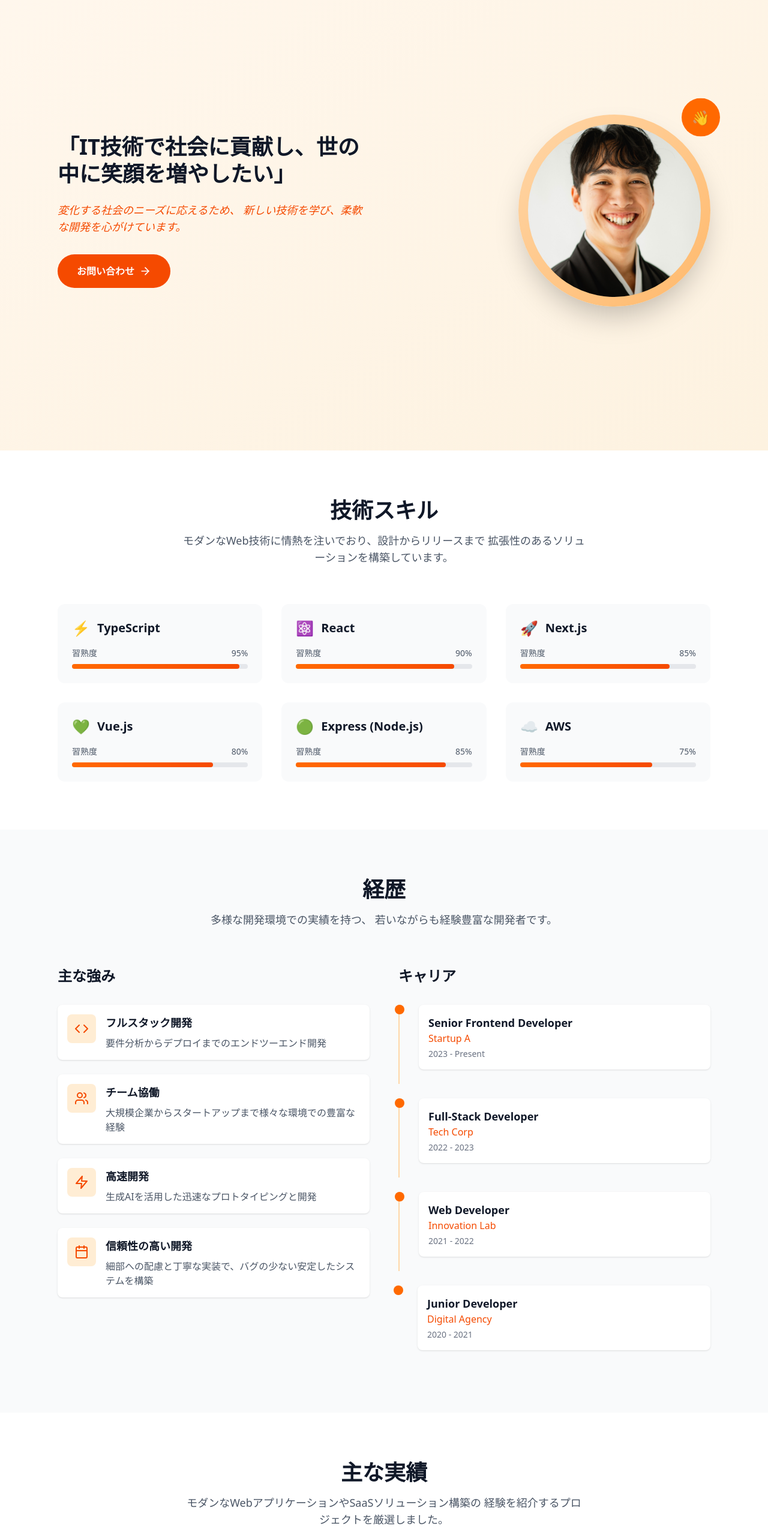
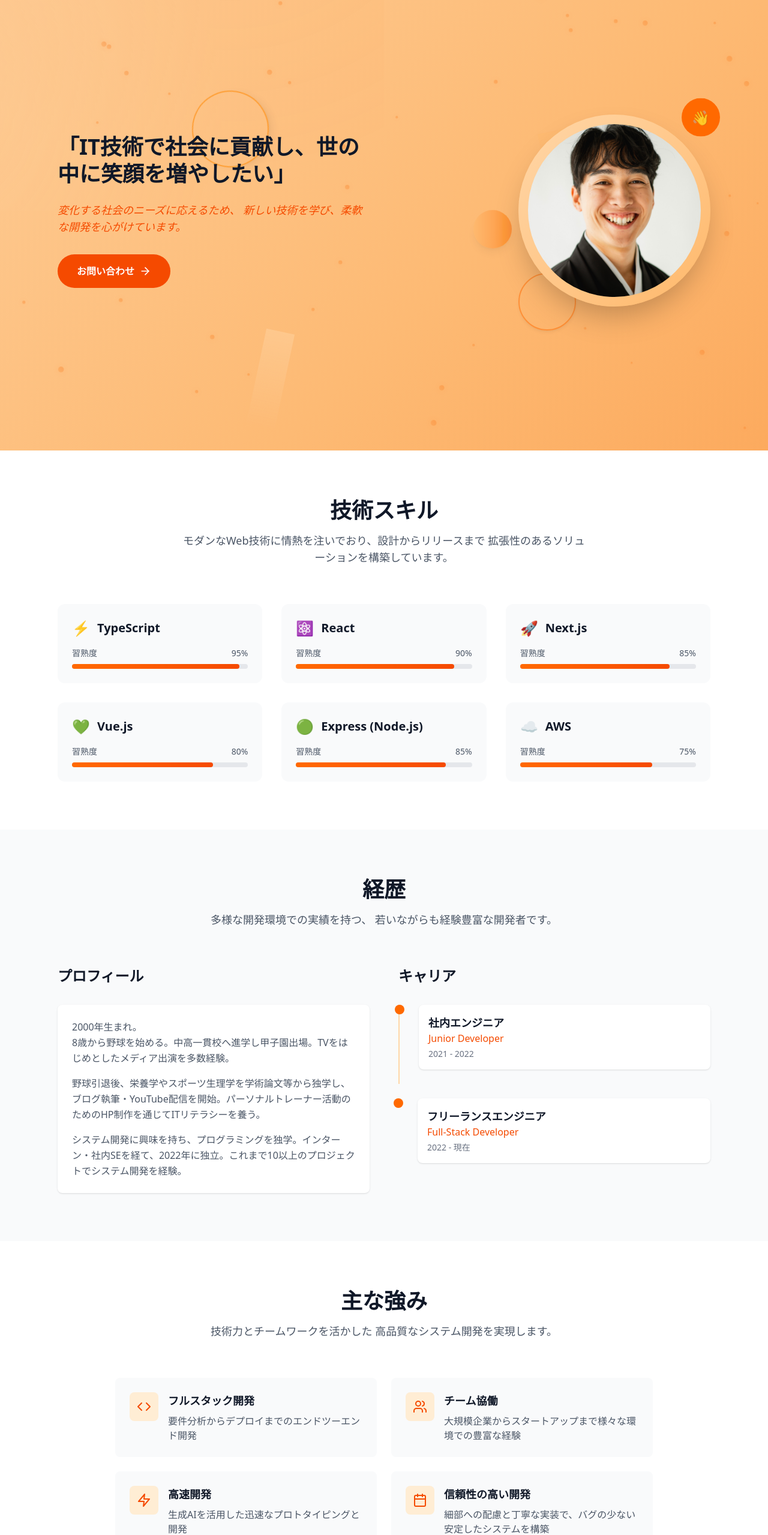
Before and after one commit to nakazawa-juk/portfolio, a Next.js app: page / in a window 1280 px wide. Shown: the part 49-2608 px from the top of the page at 60% size. Built offline with nearby package versions, Linux system fonts and the light colour scheme.

Commit message:
change: 経歴セクションを実物に置き換え & Hero セクションのデザインアップグレード

```diff
--- a/src/app/page.tsx
+++ b/src/app/page.tsx
@@ -2,6 +2,7 @@ import Header from '../components/Header';
 import Hero from '../components/Hero';
 import Skills from '../components/Skills';
 import Experience from '../components/Experience';
+import Strengths from '../components/Strengths';
 import Works from '../components/Works';
 import Contact from '../components/Contact';
 
@@ -13,6 +14,7 @@ export default function Home() {
         <Hero />
         <Skills />
         <Experience />
+        <Strengths />
         <Works />
         <Contact />
       </main>
--- a/src/components/Contact.tsx
+++ b/src/components/Contact.tsx
@@ -58,7 +58,7 @@ const Contact = () => {
 
         <div className="text-center bg-white rounded-xl p-8 shadow-lg">
           <h3 className="text-xl font-bold text-gray-900 mb-4">
-            求めている案件
+            得意分野
           </h3>
           <div className="grid md:grid-cols-2 lg:grid-cols-4 gap-4">
             <div className="p-4 bg-orange-50 rounded-lg">
--- a/src/components/Experience.tsx
+++ b/src/components/Experience.tsx
@@ -1,42 +1,13 @@
 import React from 'react';
-import { Calendar, Users, Code, Zap } from 'lucide-react';
 
 const Experience = () => {
-  const highlights = [
+  const companies = [
+    { name: 'Junior Developer', role: '社内エンジニア', period: '2021 - 2022' },
     {
-      icon: <Code className="w-6 h-6" />,
-      title: 'フルスタック開発',
-      description:
-        '要件分析からデプロイまでのエンドツーエンド開発',
+      name: 'Full-Stack Developer',
+      role: 'フリーランスエンジニア',
+      period: '2022 - 現在',
     },
-    {
-      icon: <Users className="w-6 h-6" />,
-      title: 'チーム協働',
-      description:
-        '大規模企業からスタートアップまで様々な環境での豊富な経験',
-    },
-    {
-      icon: <Zap className="w-6 h-6" />,
-      title: '高速開発',
-      description:
-        '生成AIを活用した迅速なプロトタイピングと開発',
-    },
-    {
-      icon: <Calendar className="w-6 h-6" />,
-      title: '信頼性の高い開発',
-      description: '細部への配慮と丁寧な実装で、バグの少ない安定したシステムを構築',
-    },
-  ];
-
-  const companies = [
-    {
-      name: 'Startup A',
-      role: 'Senior Frontend Developer',
-      period: '2023 - Present',
-    },
-    { name: 'Tech Corp', role: 'Full-Stack Developer', period: '2022 - 2023' },
-    { name: 'Innovation Lab', role: 'Web Developer', period: '2021 - 2022' },
-    { name: 'Digital Agency', role: 'Junior Developer', period: '2020 - 2021' },
   ];
 
   return (
@@ -53,28 +24,23 @@ const Experience = () => {
         </div>
 
         <div className="grid lg:grid-cols-2 gap-12">
-          {/* Highlights */}
+          {/* Profile */}
           <div>
             <h3 className="text-2xl font-bold text-gray-900 mb-8">
-              主な強み
+              プロフィール
             </h3>
-            <div className="space-y-6">
-              {highlights.map((highlight, index) => (
-                <div
-                  key={index}
-                  className="flex gap-4 p-4 bg-white rounded-lg shadow-sm hover:shadow-md transition-shadow duration-300"
-                >
-                  <div className="flex-shrink-0 w-12 h-12 bg-orange-100 rounded-lg flex items-center justify-center text-orange-600">
-                    {highlight.icon}
-                  </div>
-                  <div>
-                    <h4 className="text-lg font-semibold text-gray-900 mb-2">
-                      {highlight.title}
-                    </h4>
-                    <p className="text-gray-600">{highlight.description}</p>
-                  </div>
-                </div>
-              ))}
+            <div className="bg-white p-6 rounded-lg shadow-sm">
+              <div className="prose prose-gray max-w-none">
+                <p className="text-gray-600 leading-relaxed mb-4">
+                  2000年生まれ。<br/>8歳から野球を始める。中高一貫校へ進学し甲子園出場。TVをはじめとしたメディア出演を多数経験。
+                </p>
+                <p className="text-gray-600 leading-relaxed mb-4">
+                  野球引退後、栄養学やスポーツ生理学を学術論文等から独学し、ブログ執筆・YouTube配信を開始。パーソナルトレーナー活動のためのHP制作を通じてITリテラシーを養う。
+                </p>
+                <p className="text-gray-600 leading-relaxed">
+                  システム開発に興味を持ち、プログラミングを独学。インターン・社内SEを経て、2022年に独立。これまで10以上のプロジェクトでシステム開発を経験。
+                </p>
+              </div>
             </div>
           </div>
 
--- a/src/components/Hero.tsx
+++ b/src/components/Hero.tsx
@@ -1,10 +1,42 @@
 'use client';
 
-import React from 'react';
+import React, { useEffect, useState } from 'react';
 import { ArrowRight } from 'lucide-react';
 import Image from 'next/image';
 
 const Hero = () => {
+  const [particles, setParticles] = useState([]);
+
+  useEffect(() => {
+    const generateParticles = () => {
+      const isMobile = window.innerWidth < 768;
+      const particleCount = isMobile ? 25 : 50; // モバイルでは半分に削減
+      const newParticles = [];
+
+      for (let i = 0; i < particleCount; i++) {
+        newParticles.push({
+          id: i,
+          x: Math.random() * 100,
+          y: Math.random() * 100,
+          size: Math.random() * 6 + 3, // サイズを3-9pxに拡大
+          animationDelay: Math.random() * 20,
+          animationDuration: Math.random() * 15 + 15, // 少し速く
+        });
+      }
+      setParticles(newParticles);
+    };
+
+    generateParticles();
+
+    // レスポンシブ対応のためリサイズ時に再生成
+    const handleResize = () => {
+      generateParticles();
+    };
+
+    window.addEventListener('resize', handleResize);
+    return () => window.removeEventListener('resize', handleResize);
+  }, []);
+
   const scrollToContact = () => {
     const element = document.getElementById('contact');
     if (element) {
@@ -15,9 +47,61 @@ const Hero = () => {
   return (
     <section
       id="about"
-      className="min-h-screen flex items-center bg-gradient-to-br from-orange-50 to-cream-100"
+      className="min-h-screen flex items-center relative overflow-hidden"
+      style={{
+        background: 'linear-gradient(135deg, #fff7ed 0%, #ffedd5 25%, #fed7aa 50%, #fdba74 75%, #fb923c 100%)',
+        backgroundSize: '400% 400%',
+        animation: 'gradientShift 15s ease infinite',
+      }}
     >
-      <div className="max-w-6xl mx-auto px-4 sm:px-6 lg:px-8 py-20">
+      {/* Animated Background Particles */}
+      <div className="absolute inset-0 overflow-hidden pointer-events-none">
+        {particles.map((particle) => (
+          <div
+            key={particle.id}
+            className="absolute rounded-full opacity-40"
+            style={{
+              left: `${particle.x}%`,
+              top: `${particle.y}%`,
+              width: `${particle.size}px`,
+              height: `${particle.size}px`,
+              background: 'linear-gradient(45deg, #fb923c, #f97316)',
+              boxShadow: '0 0 10px rgba(251, 146, 60, 0.3)',
+              animationDelay: `${particle.animationDelay}s`,
+              animationDuration: `${particle.animationDuration}s`,
+              animation: 'float 20s ease-in-out infinite, fade 8s ease-in-out infinite alternate',
+            }}
+          />
+        ))}
+      </div>
+
+      {/* Geometric Shapes */}
+      <div className="absolute inset-0 overflow-hidden pointer-events-none">
+        <div className="absolute top-1/4 left-1/4 w-16 md:w-32 h-16 md:h-32 border-2 border-orange-400 rounded-full opacity-60 animate-spin-slow shadow-lg" />
+        <div className="absolute bottom-1/4 right-1/4 w-12 md:w-24 h-12 md:h-24 border-2 border-orange-500 rounded-full opacity-50 animate-pulse shadow-md" />
+        <div className="absolute top-1/2 right-1/3 w-8 md:w-16 h-8 md:h-16 bg-gradient-to-r from-orange-300 to-orange-500 rounded-full opacity-50 animate-bounce-slow shadow-lg" />
+        <div className="absolute top-3/4 left-1/3 w-6 md:w-12 h-20 md:h-40 bg-gradient-to-b from-orange-200 to-transparent opacity-40 animate-pulse transform rotate-12" />
+        <div className="absolute top-1/3 right-1/4 w-6 md:w-12 h-20 md:h-40 bg-gradient-to-b from-orange-300 to-transparent opacity-40 animate-bounce-slow transform -rotate-12" />
+      </div>
+
+      {/* Wave Background Effects */}
+      <div className="absolute inset-0 overflow-hidden pointer-events-none">
+        <div className="absolute -top-1/2 -left-1/2 w-full h-full opacity-30">
+          <div
+            className="w-full h-full"
+            style={{
+              background: `
+                radial-gradient(circle at 20% 50%, rgba(251, 146, 60, 0.3) 0%, transparent 50%),
+                radial-gradient(circle at 80% 20%, rgba(249, 115, 22, 0.2) 0%, transparent 50%),
+                radial-gradient(circle at 40% 80%, rgba(254, 215, 170, 0.4) 0%, transparent 50%)
+              `,
+              animation: 'gradientShift 20s ease infinite',
+            }}
+          />
+        </div>
+      </div>
+
+      <div className="max-w-6xl mx-auto px-4 sm:px-6 lg:px-8 py-20 relative z-10">
         <div className="grid lg:grid-cols-2 gap-12 items-center">
           <div className="space-y-8">
             <div className="space-y-6">
--- /dev/null
+++ b/src/components/Strengths.tsx
@@ -0,0 +1,67 @@
+import React from 'react';
+import { Calendar, Users, Code, Zap } from 'lucide-react';
+
+const Strengths = () => {
+  const highlights = [
+    {
+      icon: <Code className="w-6 h-6" />,
+      title: 'フルスタック開発',
+      description:
+        '要件分析からデプロイまでのエンドツーエンド開発',
+    },
+    {
+      icon: <Users className="w-6 h-6" />,
+      title: 'チーム協働',
+      description:
+        '大規模企業からスタートアップまで様々な環境での豊富な経験',
+    },
+    {
+      icon: <Zap className="w-6 h-6" />,
+      title: '高速開発',
+      description:
+        '生成AIを活用した迅速なプロトタイピングと開発',
+    },
+    {
+      icon: <Calendar className="w-6 h-6" />,
+      title: '信頼性の高い開発',
+      description: '細部への配慮と丁寧な実装で、バグの少ない安定したシステムを構築',
+    },
+  ];
+
+  return (
+    <section id="strengths" className="py-20 bg-white">
+      <div className="max-w-6xl mx-auto px-4 sm:px-6 lg:px-8">
+        <div className="text-center mb-16">
+          <h2 className="text-3xl md:text-4xl font-bold text-gray-900 mb-4">
+            主な強み
+          </h2>
+          <p className="text-lg text-gray-600 max-w-2xl mx-auto">
+            技術力とチームワークを活かした
+            高品質なシステム開発を実現します。
+          </p>
+        </div>
+
+        <div className="grid md:grid-cols-2 gap-6 max-w-4xl mx-auto">
+          {highlights.map((highlight, index) => (
+            <div
+              key={index}
+              className="flex gap-4 p-6 bg-gray-50 rounded-lg hover:shadow-md transition-shadow duration-300"
+            >
+              <div className="flex-shrink-0 w-12 h-12 bg-orange-100 rounded-lg flex items-center justify-center text-orange-600">
+                {highlight.icon}
+              </div>
+              <div>
+                <h4 className="text-lg font-semibold text-gray-900 mb-2">
+                  {highlight.title}
+                </h4>
+                <p className="text-gray-600">{highlight.description}</p>
+              </div>
+            </div>
+          ))}
+        </div>
+      </div>
+    </section>
+  );
+};
+
+export default Strengths;
```
Also changed, not shown: src/app/globals.css (+30 -0 lines), src/components/Works.tsx (+10 -6 lines).
